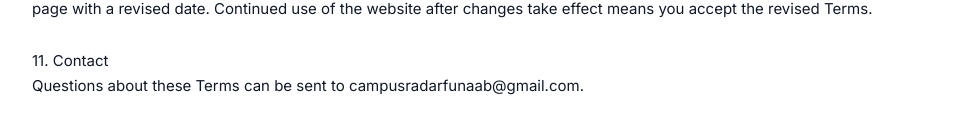
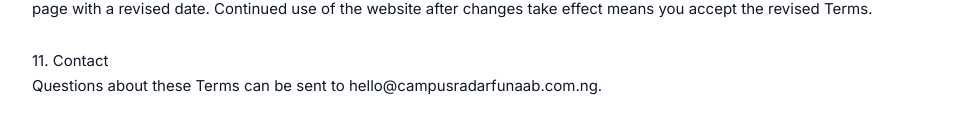
Before and after one commit to Ayomiayo1211/campus-radar.web, a Next.js app: page /terms in a window 1280 px wide. Shown: the part 1670-1804 px from the top of the page, without its empty margins (160-1118 px from the left). Built offline with nearby package versions, Linux system fonts and the light colour scheme; no server answers; the database is empty.

Commit message:
Migrate app/terms/page.tsx to Campus Radar domain email

```diff
--- a/app/terms/page.tsx
+++ b/app/terms/page.tsx
@@ -7,7 +7,7 @@ export const metadata: Metadata = {
   alternates: { canonical: '/terms' },
 };
 
-const updated = '13 November 2026';
+const updated = '14 November 2026';
 
 export default function TermsPage() {
   return (
@@ -63,7 +63,7 @@ export default function TermsPage() {
         </section>
         <section>
           <h2>11. Contact</h2>
-          <p>Questions about these Terms can be sent to <a href="mailto:campusradarfunaab@gmail.com">campusradarfunaab@gmail.com</a>.</p>
+          <p>Questions about these Terms can be sent to <a href="mailto:hello@campusradarfunaab.com.ng">hello@campusradarfunaab.com.ng</a>.</p>
         </section>
       </div>
     </main>
```
